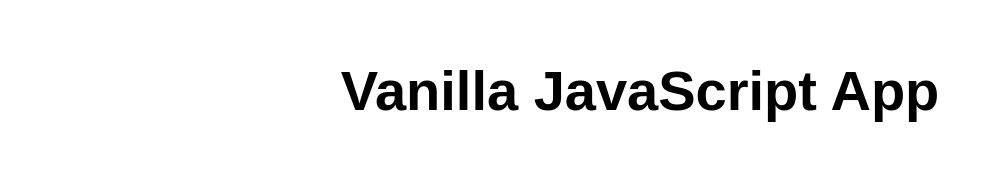
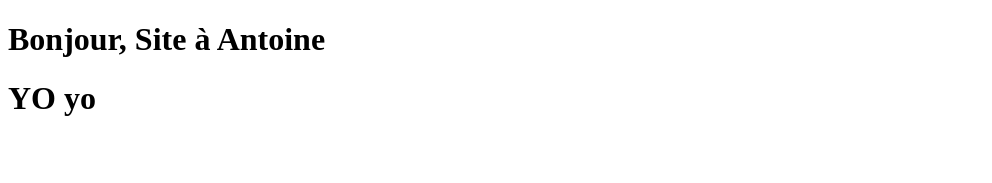
Before and after one commit to Antoinep66/LabWebApp1, a website: page src/index.html in a window 1280 px wide. Shown: the whole page, without its empty margins (0-992 px from the left). Drawn offline with Linux system fonts and the light colour scheme.

Commit message:
Update index.html

```diff
--- a/src/index.html
+++ b/src/index.html
@@ -2,15 +2,12 @@
 <html lang="en">
 
 <head>
-  <meta charset="UTF-8">
-  <meta name="viewport" content="width=device-width, initial-scale=1.0">
-  <link rel="stylesheet" href="styles.css">
-  <title>Vanilla JavaScript App</title>
+  <h1>Bonjour, Site à Antoine</h1>
 </head>
 
 <body>
   <main>
-    <h1>Vanilla JavaScript App</h1>
+    <h1>YO yo</h1>
   </main>
 </body>
 
```
